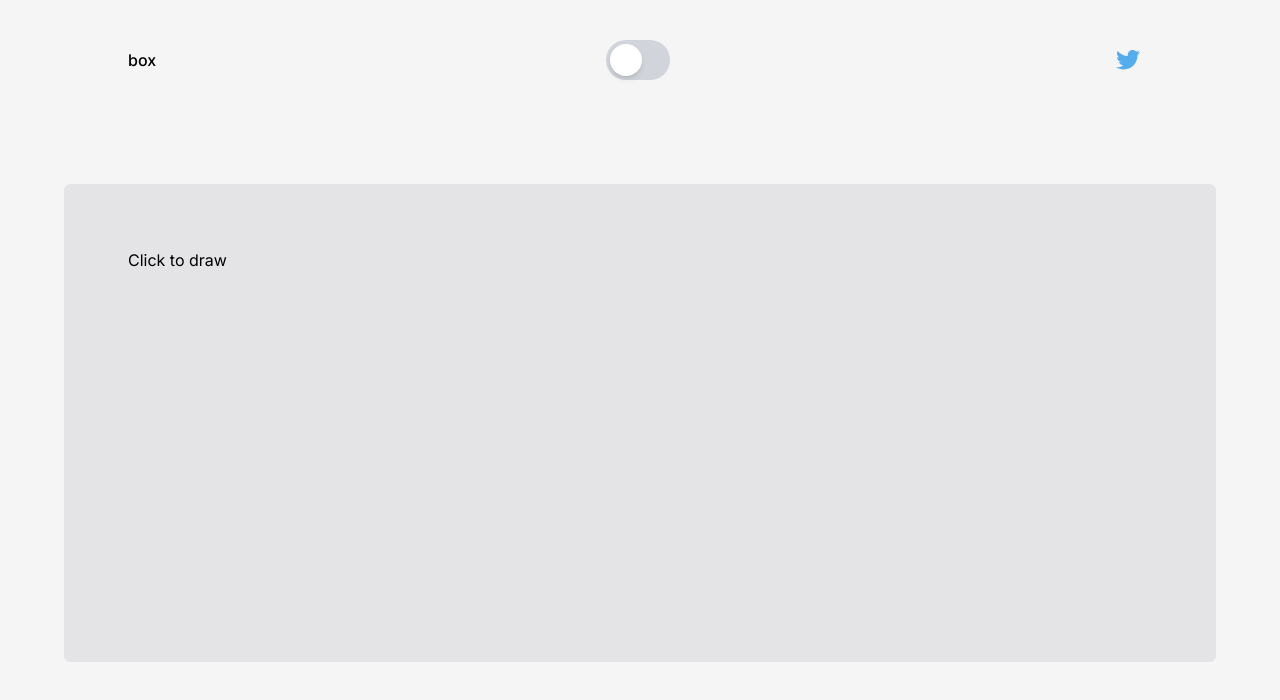
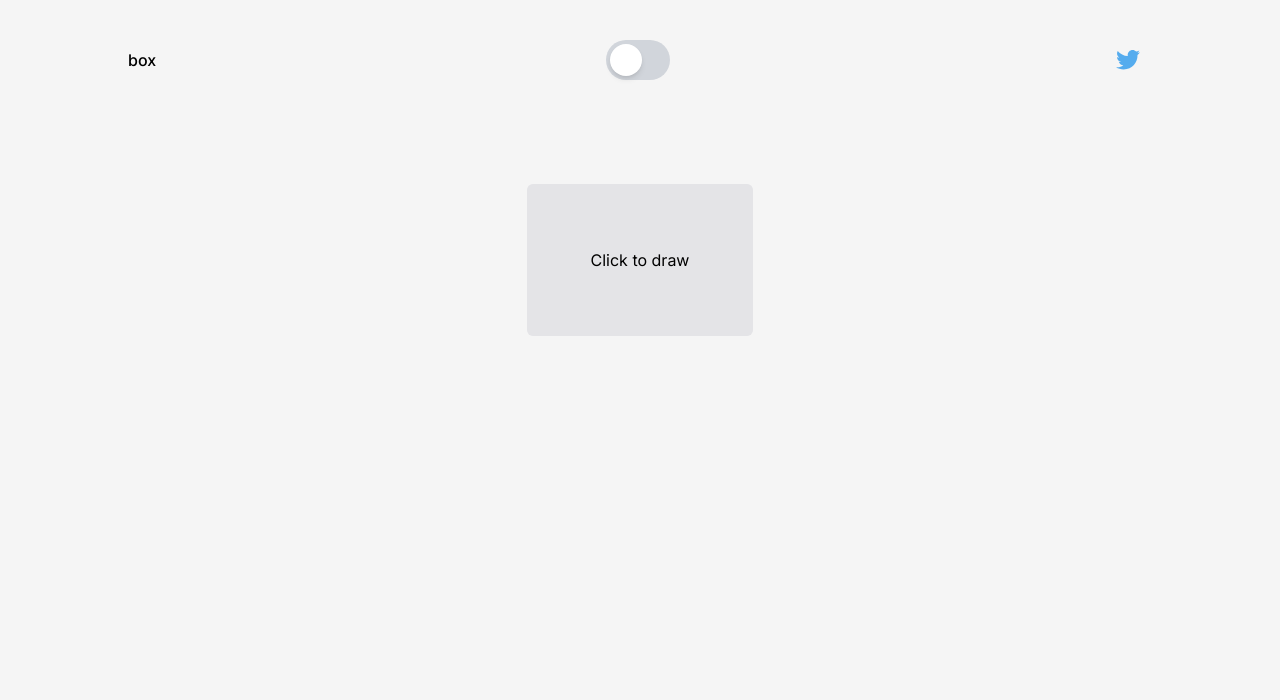
Before and after one commit to weirdyang/nextjs-playground, a Next.js app: page /framer/tarot in a window 1280 px wide. Shown: the top 700 px of the page. Built offline with nearby package versions, Linux system fonts and the light colour scheme.

Commit message:
changing layout

```diff
--- a/pages/framer/tarot.tsx
+++ b/pages/framer/tarot.tsx
@@ -45,7 +45,7 @@ function Card({
   return (
     <AnimatePresence>
       <motion.article
-        onClick={() => clickHandler(index)}
+        onClick={(ev) => clickHandler(ev, index)}
         {...cardProps}
         initial={'initial'}
         variants={animationProps}
@@ -59,6 +59,7 @@ function Card({
    grid
    place-items-center
    h-[350px] w-[325px]
+   md:w-[300px]
    p-4
    text-base
    bg-slate-700
@@ -82,23 +83,14 @@ function TarotPage() {
   const [lastRevealed, setLastRevealed] = useState(-1)
   const [cards, setCards] = useState([])
   const [selected, setSelected] = useState([])
-  function clickHandler(index) {
+  function clickHandler(event, index) {
+    event.stopPropagation()
     setLastRevealed(() => revealed)
     console.log(revealed)
     setRevealed((revealed) => (revealed === index ? -1 : index))
   }
   useEffect(() => setCards(() => altNaiveShuffle(tarot)), [])
-  function getCards() {
-    const selected = []
-    while (selected.length < 4) {
-      const randomElement =
-        tarot.cards[Math.floor(Math.random() * tarot.cards.length)]
-      if (!selected.find((t) => t.name_short === randomElement.name_short)) {
-        selected.push(randomElement)
-      }
-    }
-    return selected
-  }
+
   function altNaiveShuffle({ cards }) {
     let randomCard
     let tempX
@@ -110,19 +102,23 @@ function TarotPage() {
     }
     return cards
   }
-  function drawCard() {
+  function drawCard(ev) {
+    if (ev.target !== ev.currentTarget) {
+      return
+    }
     if (selected.length >= 4) {
       return
     }
     setSelected((selected) => [...selected, cards[selected.length]])
   }
+
   return (
     <>
       <Head>
         <title>tarot</title>
         <meta name="description" content="uh.." />
       </Head>
-      <Layout className={`grid place-items-center w-full`}>
+      <Layout className={`grid place-items-center`}>
         <section
           onClick={drawCard}
           className={`
@@ -134,15 +130,15 @@ function TarotPage() {
         grid
         grid-cols-1
         md:grid-cols-2
-        lg:grid-cols-4
+        xxl:grid-cols-4
         md:gap-8 lg:gap-16 gap-4
         duration-500 ease-in-out
         `}
         >
           <LayoutGroup>
             {selected.length === 0 && (
-              <div className="min-h-[350px] min-w-[325px] w-full flex-1">
-                Click to draw
+              <div className="grid place-items-center col-span-2">
+                <h1>Click to draw</h1>
               </div>
             )}
             {selected.length > 0 &&
```
